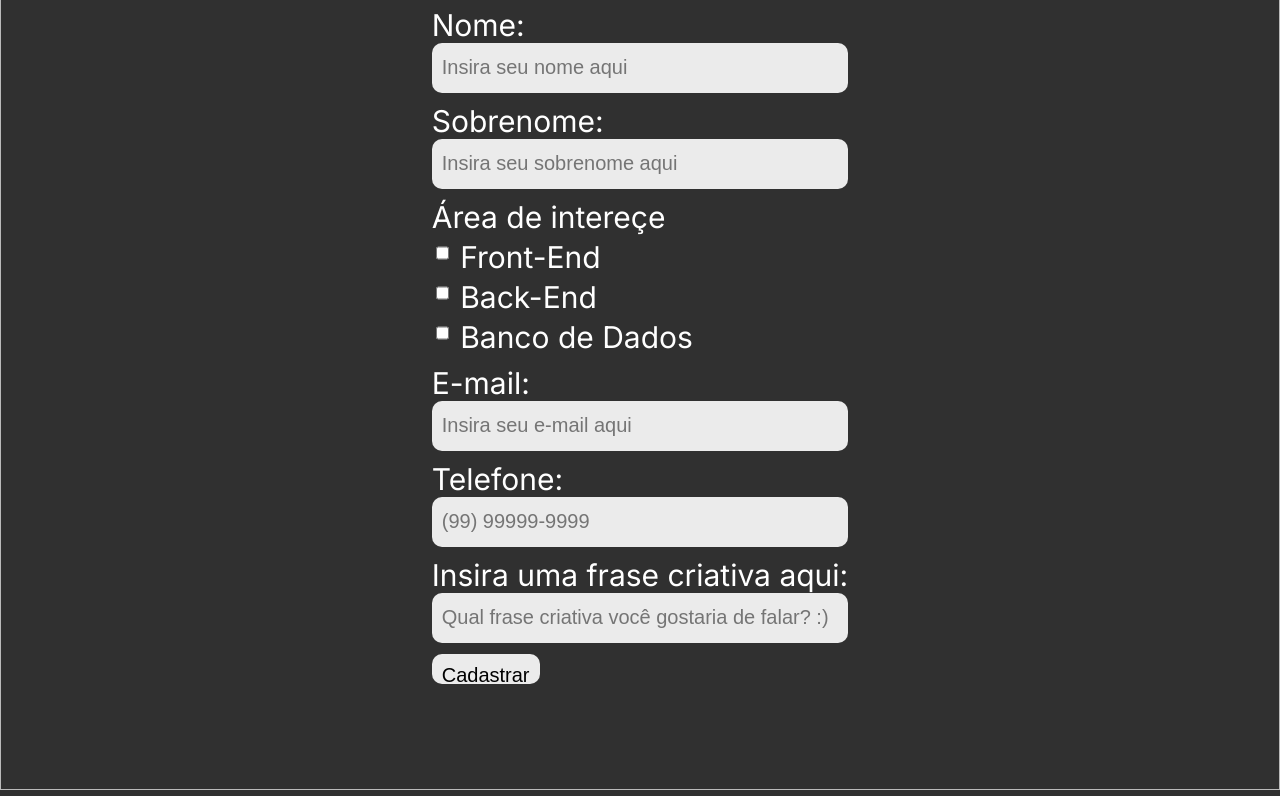
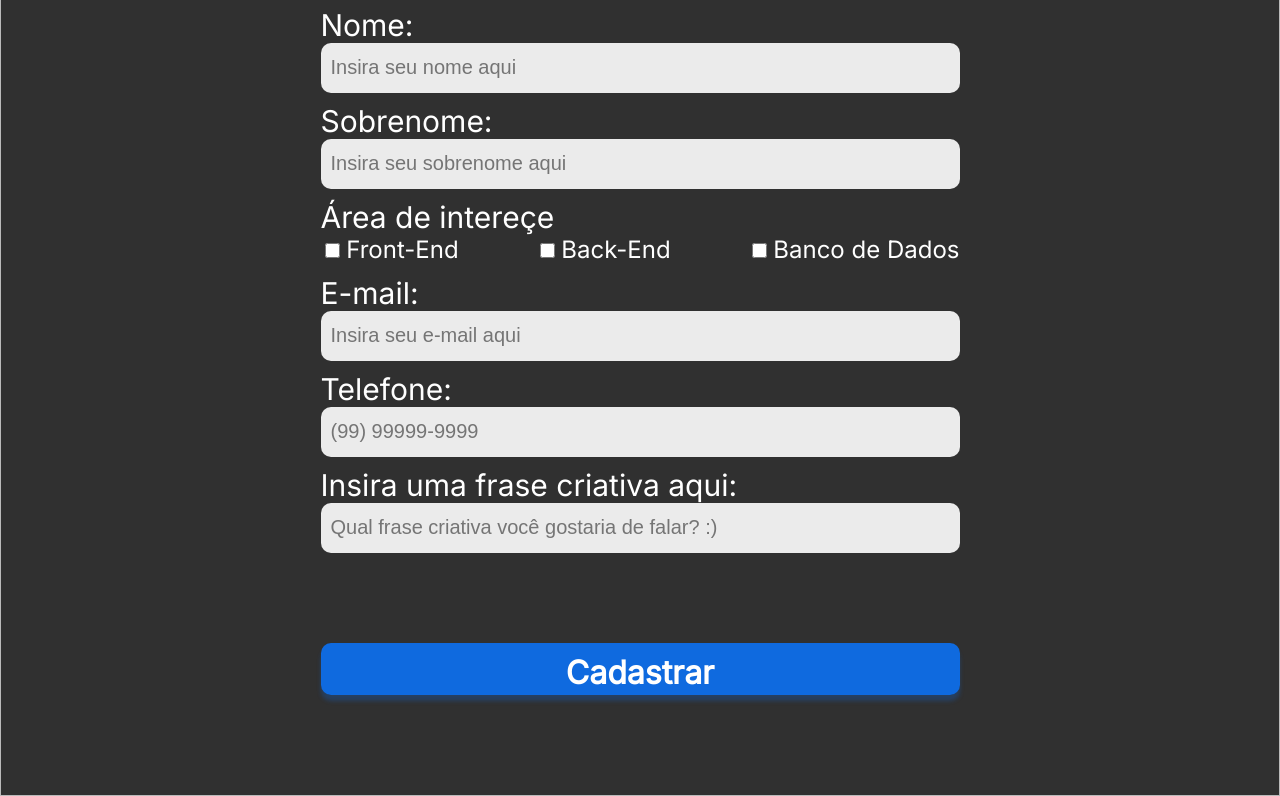
Before and after one commit to TaldoTavares/BootcampDnc, a plain HTML site: page index.html in a window 1280 px wide. Shown: the part 628-1424 px from the top of the page. Drawn offline with Linux system fonts and the light colour scheme; a web font is replaced by a local one.

Commit message:
Ajustes no formulario

```diff
--- a/index.html
+++ b/index.html
@@ -36,8 +36,9 @@
                 <label>Sobrenome:</label>
                 <Input type="text" placeholder="Insira seu sobrenome aqui">
             </div>
-            <div class="formGruop">
+            <div id="formGruop">
                 <label>Área de intereçe</label>
+                <div id="box">
                     <div class="boxItens">
                         <input type="checkbox" value="front">
                         <label>Front-End</label>
@@ -49,6 +50,7 @@
                     <div class="boxItens">
                         <input type="checkbox" value="bd">
                         <label>Banco de Dados</label>
+                    </div>
                 </div>
             </div>
             <div class="formGruop">
@@ -63,7 +65,7 @@
                 <label>Insira uma frase criativa aqui:</label>
                 <Input type="text" placeholder="Qual frase criativa você gostaria de falar? :)">
             </div>
-            <input type="submit" value="Cadastrar">
+            <input id="buttonLogin" type="submit" value="Cadastrar">
         </form>
     </section>
 </body>
--- a/style.css
+++ b/style.css
@@ -87,6 +87,7 @@ form {
     font-size: 30px;
     line-height: 36px;
     color: #FFFFFF;
+    width: 50%;
 }
 .formGruop {
     display: flex;
@@ -102,3 +103,36 @@ form input{
     font-size: 20px;
     padding: 10px;
 }
+#box {
+    display: flex;
+    width: 100%;
+    font-family: 'Inter';
+    font-style: normal;
+    font-size: 24px;
+    line-height: 30px;
+    text-align: center;
+    color: #FFFFFF;
+    justify-content: space-between;
+}
+#box input[type="checkbox"] {
+    background: #FFFFFF;
+    border: 2px solid #CCCCCC;
+    width: 15px;
+    height: 15px;
+    margin-right: 0;
+}
+#buttonLogin {
+    background: rgba(12, 112, 242, 0.9);
+    box-shadow: 0px 6px 4px rgba(12, 112, 242, 0.25);
+    border-radius: 10px;
+    width: 100%;
+    height: 52px;
+    margin-top: 80px;
+    font-family: 'Inter';
+    font-style: normal;
+    font-weight: 600;
+    font-size: 32px;
+    line-height: 39px;
+    color: #FFFFFF;
+    cursor: pointer;
+}
```
Lines whose indentation alone changed are shown as unchanged.
